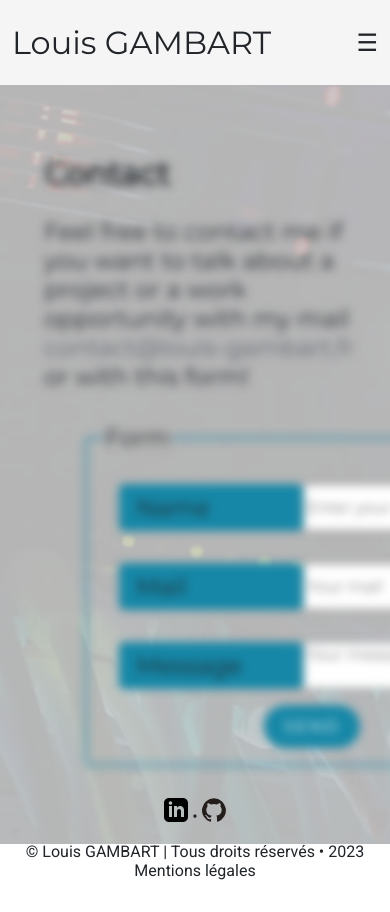
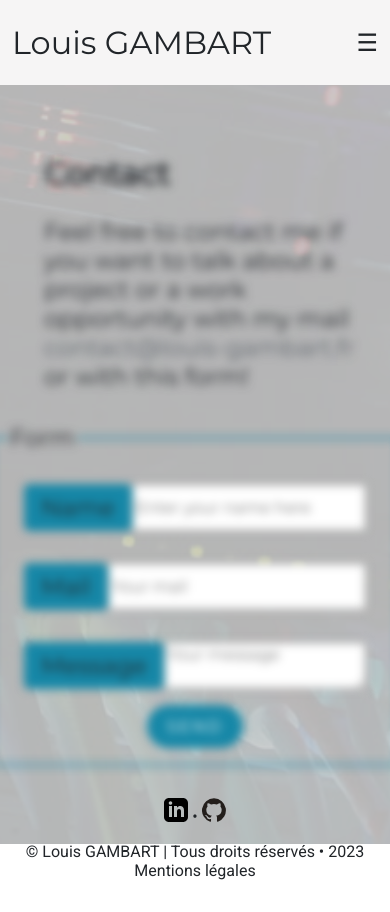
Before and after one commit to Isnubi/Portfolio, a PHP site: page /pages/contact.php?is_send=1 in a window 390 px wide; the page is wider, and only the part inside the window is pictured. Run offline with PHP 8.4, Linux system fonts and the light colour scheme.

Commit message:
Add responsive to contact form

```diff
--- a/private/css/contact.css
+++ b/private/css/contact.css
@@ -61,4 +61,13 @@ button[type=submit]{
     .contact {
         margin-right: 1rem;
     }
+    .form > form {
+        width: initial;
+    }
+    .input-group .addon {
+        width: initial;
+    }
+    .form {
+        margin-right: .75rem;
+    }
 }
```
